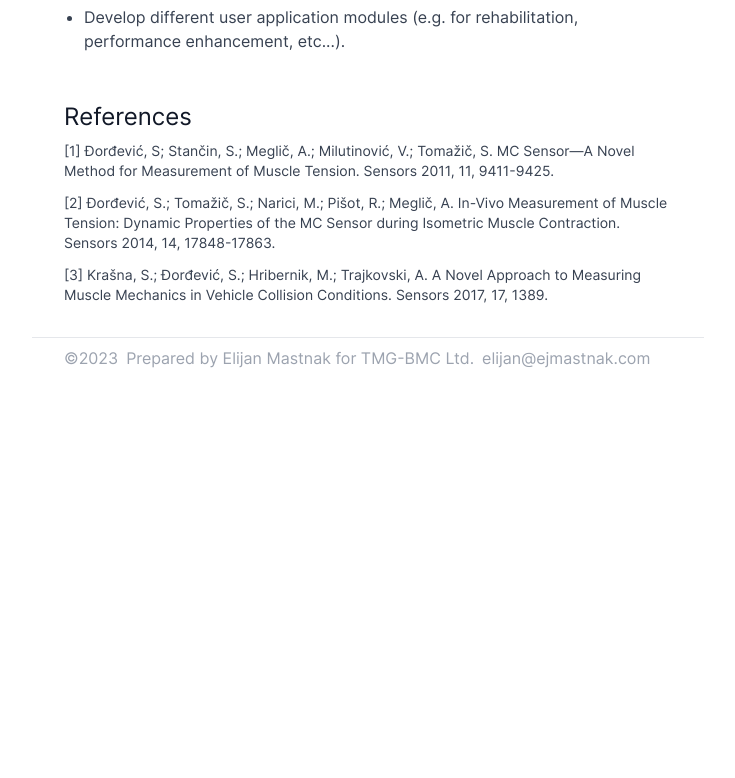
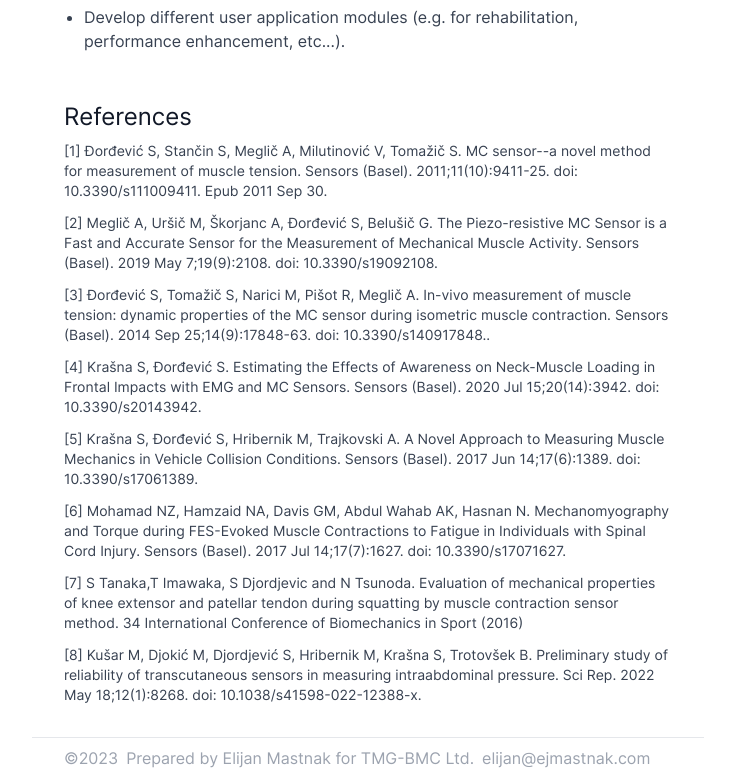
Before and after one commit to ejmastnak/mc-modulation-demo, a website built with Vite: page index.html in a window 1280 px wide. Shown: the part 2437-3215 px from the top of the page, without its empty margins (272-1007 px from the left). Before the commit the page ends 2815 px from the top, so only its background shows below. Built offline with nearby package versions, Linux system fonts and the light colour scheme.

Commit message:
feat: add more references

```diff
--- a/index.html
+++ b/index.html
@@ -65,9 +65,7 @@
         <h2 class="mt-8 text-xl xs:text-2xl text-gray-900">Correlation of sound with muscle activity</h2>
         <p class="mt-2">
           Previous research
-          <a class="hover:underline hover:text-blue-600" href="#mc-1">[1]</a>,
-          <a class="hover:underline hover:text-blue-600" href="#mc-2">[2]</a>,
-          <a class="hover:underline hover:text-blue-600" href="#mc-3">[3]</a>
+          <a class="hover:underline hover:text-blue-600" href="#mc-1">[1]</a>-<a class="hover:underline hover:text-blue-600" href="#mc-8">[8]</a>
           shows that the MC signal correlates strongly with numerous useful parameters describing muscle activity, such as the force and electromyogram (EMG) signals in the muscle. As a result the synthesized sound, whose volume and frequency correlate with the strength of the MC signal, provides auditory feedback of muscle activity.
         </p>
 
@@ -132,9 +130,23 @@
         <!-- Footnotes -->
         <h2 id="references" class="mt-12 text-xl xs:text-2xl text-gray-900">References</h2>
         <div class="mt-2 text-sm space-y-3">
-          <p id="mc-1">[1] Ðorđević, S; Stančin, S.; Meglič, A.; Milutinović, V.; Tomažič, S. MC Sensor—A Novel Method for Measurement of Muscle Tension. Sensors 2011, 11, 9411-9425.</p>
-          <p id="mc-2">[2] Ðorđević, S.; Tomažič, S.; Narici, M.; Pišot, R.; Meglič, A. In-Vivo Measurement of Muscle Tension: Dynamic Properties of the MC Sensor during Isometric Muscle Contraction. Sensors 2014, 14, 17848-17863.</p>
-          <p id="mc-3">[3] Krašna, S.; Ðorđević, S.; Hribernik, M.; Trajkovski, A. A Novel Approach to Measuring Muscle Mechanics in Vehicle Collision Conditions. Sensors 2017, 17, 1389.</p>
+
+          <p id="mc-1">[1] Đorđević S, Stančin S, Meglič A, Milutinović V, Tomažič S. MC sensor--a novel method for measurement of muscle tension. Sensors (Basel). 2011;11(10):9411-25. doi: 10.3390/s111009411. Epub 2011 Sep 30. </p>
+
+          <p id="mc-2">[2] Meglič A, Uršič M, Škorjanc A, Đorđević S, Belušič G. The Piezo-resistive MC Sensor is a Fast and Accurate Sensor for the Measurement of Mechanical Muscle Activity. Sensors (Basel). 2019 May 7;19(9):2108. doi: 10.3390/s19092108. </p>
+
+          <p id="mc-3">[3] Đorđević S, Tomažič S, Narici M, Pišot R, Meglič A. In-vivo measurement of muscle tension: dynamic properties of the MC sensor during isometric muscle contraction. Sensors (Basel). 2014 Sep 25;14(9):17848-63. doi: 10.3390/s140917848..</p>
+
+          <p id="mc-4">[4] Krašna S, Đorđević S. Estimating the Effects of Awareness on Neck-Muscle Loading in Frontal Impacts with EMG and MC Sensors. Sensors (Basel). 2020 Jul 15;20(14):3942. doi: 10.3390/s20143942. </p>
+
+          <p id="mc-5">[5] Krašna S, Đorđević S, Hribernik M, Trajkovski A. A Novel Approach to Measuring Muscle Mechanics in Vehicle Collision Conditions. Sensors (Basel). 2017 Jun 14;17(6):1389. doi: 10.3390/s17061389. </p>
+
+          <p id="mc-6">[6] Mohamad NZ, Hamzaid NA, Davis GM, Abdul Wahab AK, Hasnan N. Mechanomyography and Torque during FES-Evoked Muscle Contractions to Fatigue in Individuals with Spinal Cord Injury. Sensors (Basel). 2017 Jul 14;17(7):1627. doi: 10.3390/s17071627. </p>
+
+          <p id="mc-7">[7] S Tanaka,T Imawaka, S Djordjevic  and  N Tsunoda. Evaluation of mechanical properties of knee extensor and patellar tendon during squatting by muscle contraction sensor method. 34 International Conference of Biomechanics in Sport (2016)</p>
+
+          <p id="mc-8">[8] Kušar M, Djokić M, Djordjević S, Hribernik M, Krašna S, Trotovšek B. Preliminary study of reliability of transcutaneous sensors in measuring intraabdominal pressure. Sci Rep. 2022 May 18;12(1):8268. doi: 10.1038/s41598-022-12388-x. </p>
+
 
         </div>
 
```
